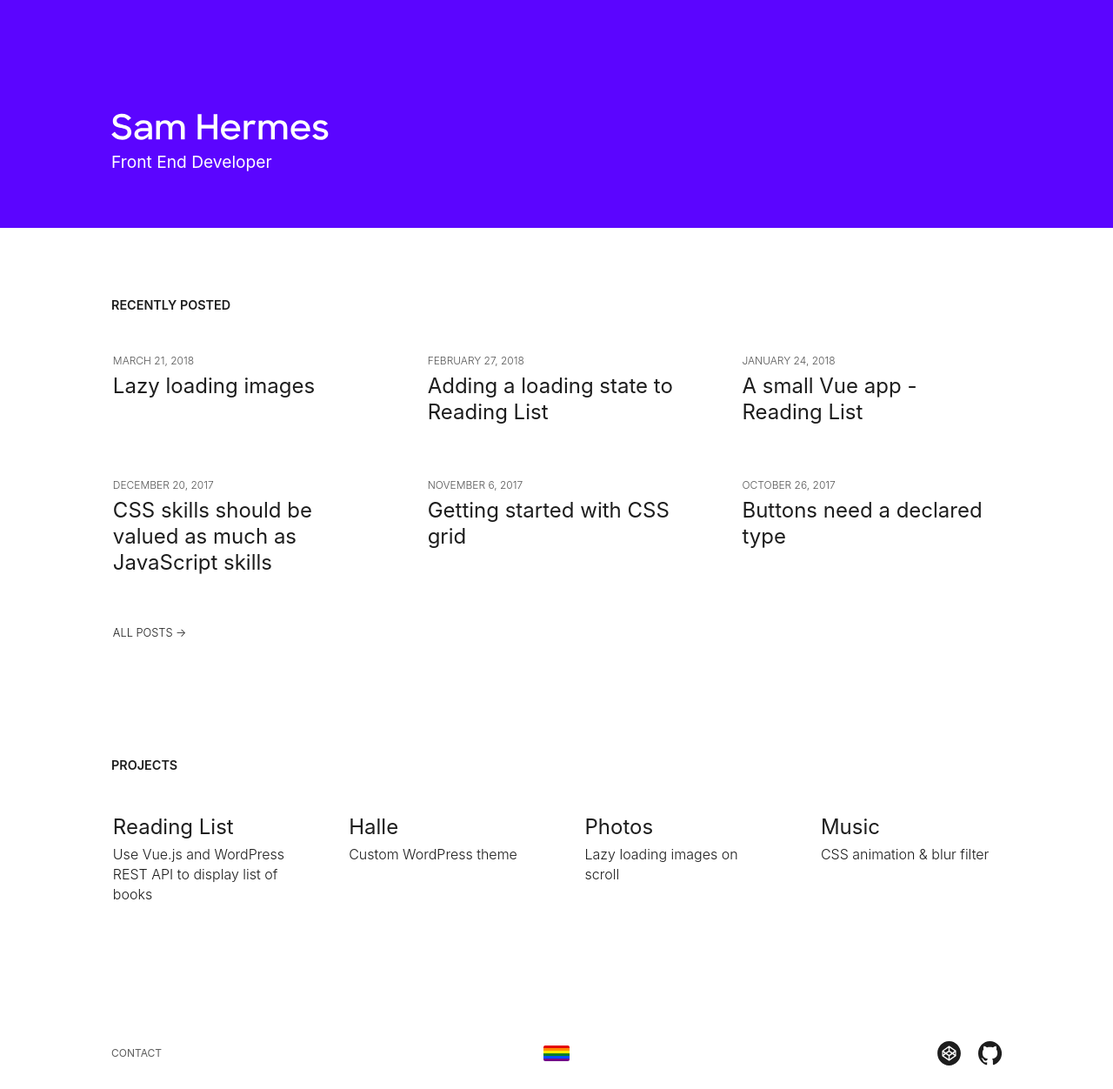
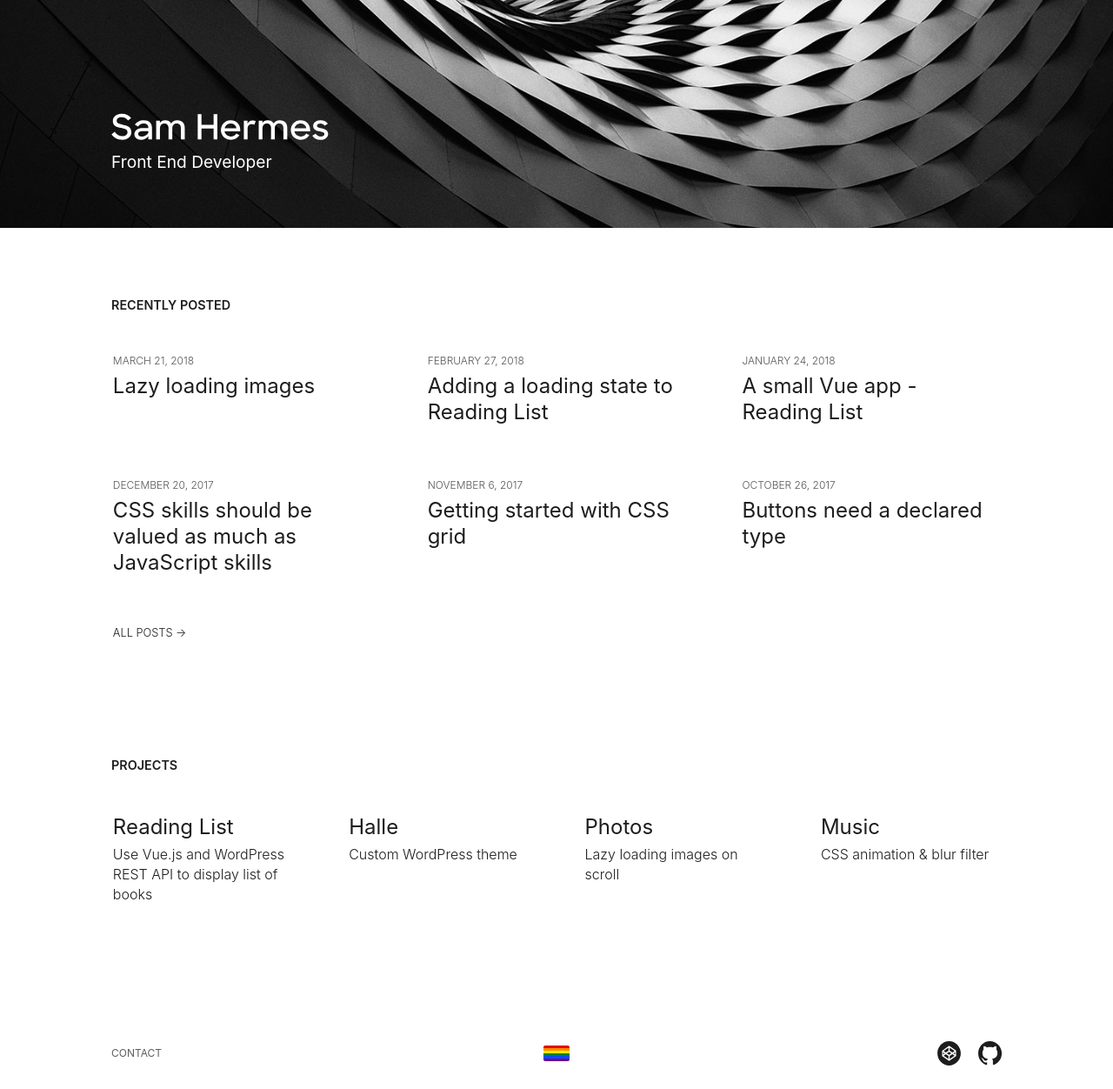
Before and after one commit to samhermes/samhermes.github.io, a Jekyll site: the page built from index.md, in a window 1280 px wide. Shown: the whole page at 87% size. Built offline with Jekyll 4.4.1, drawn with Linux system fonts in a browser that asks for light colours.

Commit message:
Bring back the header image on the homepage

```diff
--- a/_sass/_home.scss
+++ b/_sass/_home.scss
@@ -6,7 +6,13 @@
 
 .home-header {
   padding: 5.5em 5% 5%;
-  background: #5b05ff;
+  background: #1D1D1D;
+  background: url('/img/home/header-sm.jpg') no-repeat center;
+  background-size: cover;
+
+  @media (-webkit-min-device-pixel-ratio: 2), (min-resolution: 192dpi) {
+    background-image: url('/img/home/header-sm-2x.jpg');
+  }
 
   @media screen and (min-width: 28.125em) {
     padding: 6.5em 10% 5%;
@@ -14,6 +20,11 @@
 
   @media screen and (min-width: 45em) {
     padding-top: 10%;
+    background-image: url('/img/home/header-lg.jpg');
+
+    @media (-webkit-min-device-pixel-ratio: 2),(min-resolution: 192dpi) {
+      background-image: url('/img/home/header-lg-2x.jpg');
+    }
   }
 
   .logotype {
```
Also changed, not shown: img/home/header-lg-2x.jpg (added), img/home/header-lg.jpg (added), img/home/header-sm-2x.jpg (added), img/home/header-sm.jpg (added).
